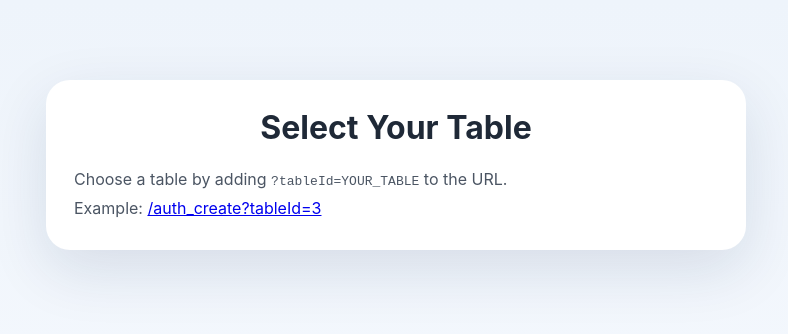
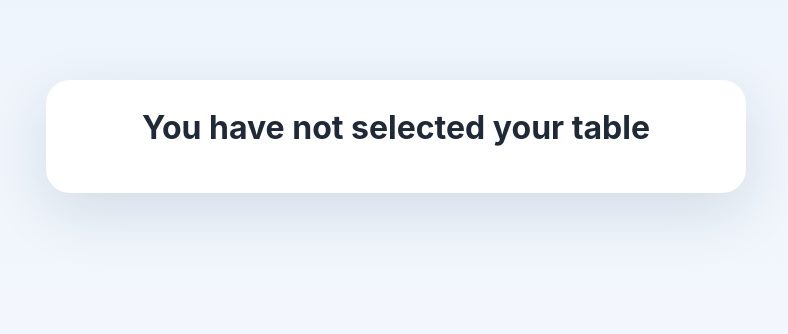
Before and after one commit to Birrus09/SushiXploit, a website: page public/auth_create.html in a window 1280 px wide. Shown: the whole page, without its empty margins (244-1032 px from the left). Drawn offline with Linux system fonts and the light colour scheme.

Commit message:
Update auth_create.html

```diff
--- a/public/auth_create.html
+++ b/public/auth_create.html
@@ -8,9 +8,7 @@
 </head>
 <body>
   <div>
-    <h1>Select Your Table</h1>
-    <p>Choose a table by adding <code>?tableId=YOUR_TABLE</code> to the URL.</p>
-    <p>Example: <a href="/auth_create?tableId=3">/auth_create?tableId=3</a></p>
+    <h1>You have not selected your table</h1>
   </div>
 </body>
 </html>
```
